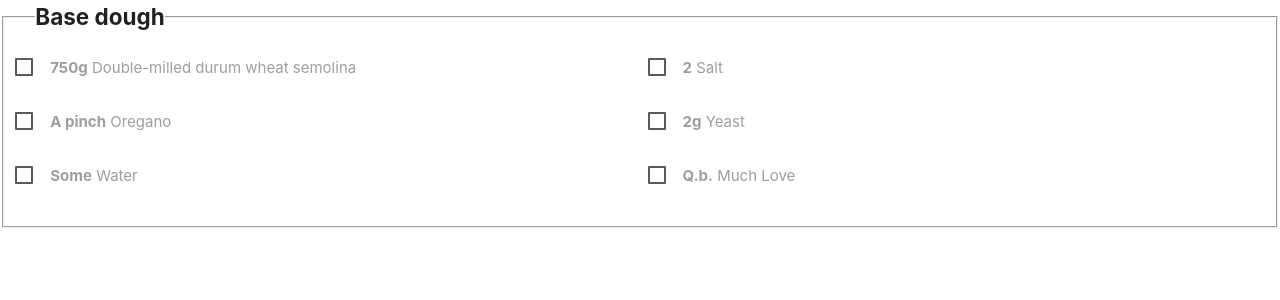
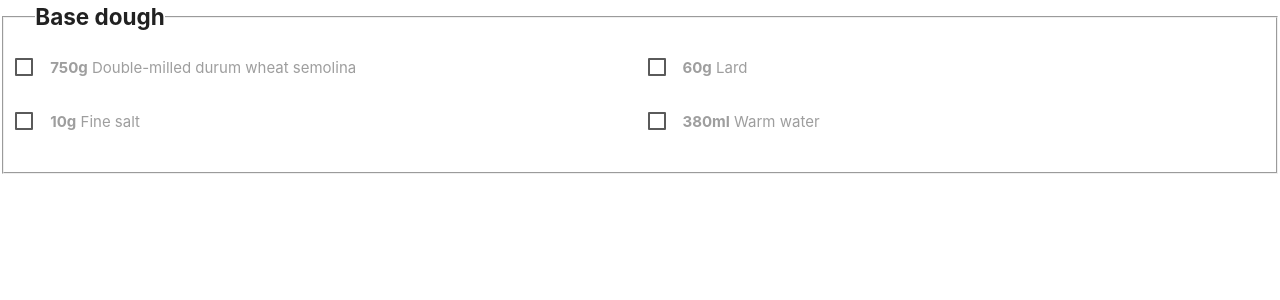
Before and after one commit to Drumso/Sardiniasupport, a Jekyll site: the page built from panada.md, in a window 1280 px wide. Shown: the top 300 px of the page. Built offline with Jekyll 4.4.1, drawn with Linux system fonts in a browser that asks for light colours.

Commit message:
Update panada.md

```diff
--- a/panada.md
+++ b/panada.md
@@ -1,5 +1,5 @@
 ---
 layout: ingredients_list
 ingredients_group_name: Base dough
-ingredients_list: [Double-milled durum wheat semolina@750g, Oregano@A pinch, Water@Some, Salt@2, Yeast@2g, Much Love@Q.b.]
+ingredients_list: [Double-milled durum wheat semolina@750g, Fine salt@10g, Lard@60g, Warm water@380ml]
 ---
```
